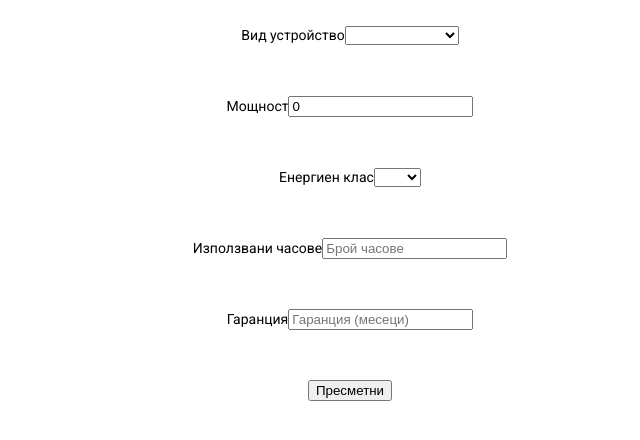
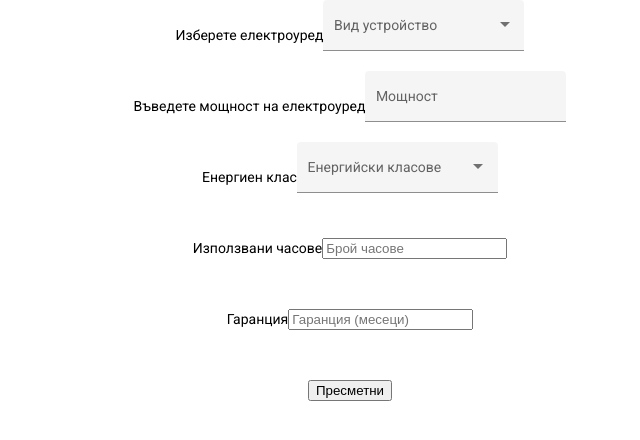
Before and after one commit to Lucky-Martin/eco-calculator, an Angular app: page / in a window 1280 px wide. Shown: the top 440 px of the page, without its empty margins (290-930 px from the left). Built offline with nearby package versions, Linux system fonts and the light colour scheme.

Commit message:
angl material changes

```diff
--- a/src/app/app.component.html
+++ b/src/app/app.component.html
@@ -1,39 +1,48 @@
 <mat-grid-list cols="1" rowHeight="5em">
   <form [formGroup]="deviceData" (ngSubmit)="calculateFootprint()">
-    <mat-grid-tile>Вид устройство
-      <!-- Device Type -->
-      <select formControlName="deviceType">
-        <option value="хладилник">Хладилник</option>
-        <option value="печка">Печка</option>
-        <option value="климатик">Климатик</option>
-        <option value="микровълнова">Микровълнова</option>
-        <option value="пералня">Пералня</option>
-        <option value="сушилня">Сушилня</option>
-        <option value="съдомиялна">Съдомиялна</option>
-        <option value="компютър">Компютър</option>
-        <option value="принтер">Принтер</option>
-      </select>
+    <mat-grid-tile style="text-align: left">Изберете електроуред
+      <mat-form-field appearance="fill">
+        <mat-label>Вид устройство</mat-label>
+        <mat-select>
+          <mat-option [value]="'хладилник'">Хладилник</mat-option>
+          <mat-option [value]="'печка'">Печка</mat-option>
+          <mat-option [value]="'климатик'">Климатик</mat-option>
+          <mat-option [value]="'микровълнова'">Микровълнова</mat-option>
+          <mat-option [value]="'пералня'">Пералня</mat-option>
+          <mat-option [value]="'сушилня'">Сушилня</mat-option>
+          <mat-option [value]="'съдомиялна'">Съдомиялна</mat-option>
+          <mat-option [value]="'компютър'">Компютър</mat-option>
+          <mat-option [value]="'принтер'">Принтер</mat-option>
+        </mat-select>
+      </mat-form-field>
     </mat-grid-tile>
 
     <!-- Power -->
-    <mat-grid-tile>Мощност
-      <input formControlName="power" type="number">
+
+    <mat-grid-tile style="text-align: left">Въведете мощност на електроуред
+      <mat-form-field appearance="fill">
+        <mat-label>Мощност</mat-label>
+        <input matInput type="number" id="power">
+      </mat-form-field>
     </mat-grid-tile>
 
     <!-- Energy class -->
 
     <mat-grid-tile>Енергиен клас
-      <select formControlName="energyClass">
-        <option value="APP">А++</option>
-        <option value="AP">А+</option>
-        <option value="A">А</option>
-        <option value="B">B</option>
-        <option value="C">C</option>
-        <option value="D">D</option>
-        <option value="E">E</option>
-        <option value="F">F</option>
-        <option value="G">G</option>
-      </select>
+      <mat-form-field appearance="fill">
+        <mat-label>Енергийски класове</mat-label>
+        <mat-select>
+          <mat-option [value]="'APP'">A++</mat-option>
+          <mat-option [value]="'AP'">A+</mat-option>
+          <mat-option [value]="'A'">A</mat-option>
+          <mat-option [value]="'B'">B</mat-option>
+          <mat-option [value]="'C'">C</mat-option>
+          <mat-option [value]="'D'">D</mat-option>
+          <mat-option [value]="'E'">E</mat-option>
+          <mat-option [value]="'F'">F</mat-option>
+          <mat-option [value]="'G'">G</mat-option>
+        </mat-select>
+      </mat-form-field>
     </mat-grid-tile>
     <mat-grid-tile>Използвани часове
       <input formControlName="usage" placeholder="Брой часове" type="number">
```
Also changed, not shown: src/app/app.module.ts (+6 -1 lines).
